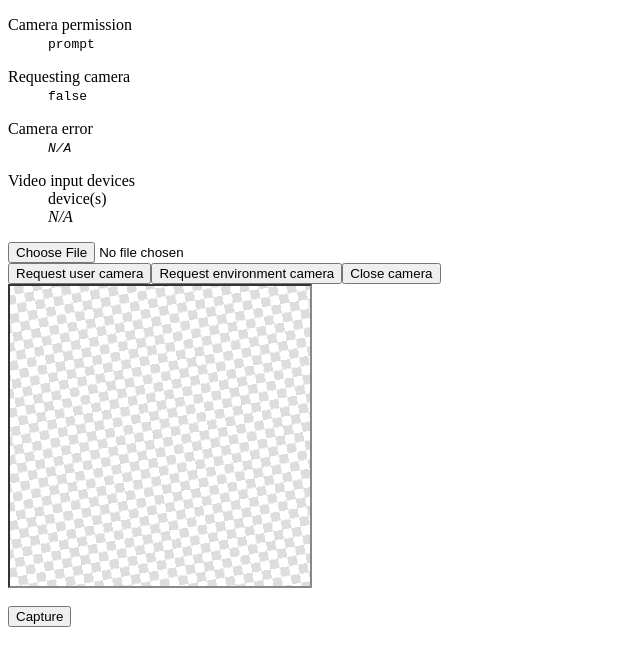
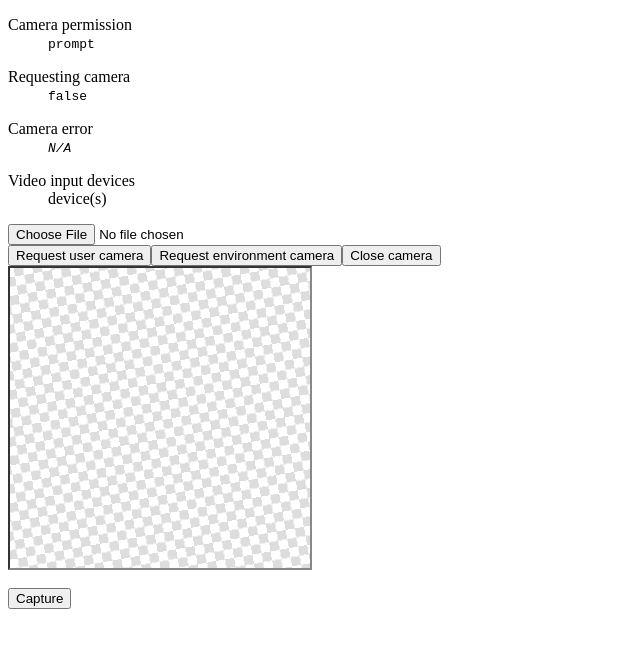
Before and after one commit to j-/picture-this-ui, a React (Create React App) app: page / in a window 1280 px wide. Shown: the top 666 px of the page, without its empty margins (0-640 px from the left). Built offline with nearby package versions, Linux system fonts and the light colour scheme.

Commit message:
Do not output device list

```diff
--- a/src/components/App.tsx
+++ b/src/components/App.tsx
@@ -2,12 +2,10 @@ import * as React from 'react';
 import {
   getCameraError,
   getCameraPermission,
-  getDevices,
   getVideoInputDeviceCount,
   isRequestingCamera,
   useSelector,
 } from '../store';
-import Devices from './Devices';
 import Camera from './Camera';
 import Gallery from './Gallery';
 import Capture from './ButtonCapture';
@@ -17,7 +15,6 @@ import CancelRequest from './ButtonCancelRequest';
 import CancelOnPageHidden from './CancelOnPageHidden';
 
 const App: React.FC = () => {
-  const devices = useSelector(getDevices);
   const videoInputDeviceCount = useSelector(getVideoInputDeviceCount);
   const cameraPermission = useSelector(getCameraPermission);
   const requestingCamera = useSelector(isRequestingCamera);
@@ -41,7 +38,6 @@ const App: React.FC = () => {
       <dl>
         <dt>Video input devices</dt>
         <dd>{videoInputDeviceCount} device(s)</dd>
-        {devices ? <Devices devices={devices} /> : <dd><em>N/A</em></dd>}
       </dl>
       <input type="file" accept="image/*;capture=camera" />
       <br />
--- a/src/components/Devices.tsx
+++ /dev/null
@@ -1,19 +0,0 @@
-import * as React from 'react';
-
-export interface Props {
-  devices: MediaDeviceInfo[];
-}
-
-const Devices: React.FC<Props> = ({ devices }) => {
-  return (
-    <ul>
-      {devices.map((device, i) => (
-        <li key={i}>
-          <pre>{JSON.stringify(device)}</pre>
-        </li>
-      ))}
-    </ul>
-  );
-};
-
-export default Devices;
```
